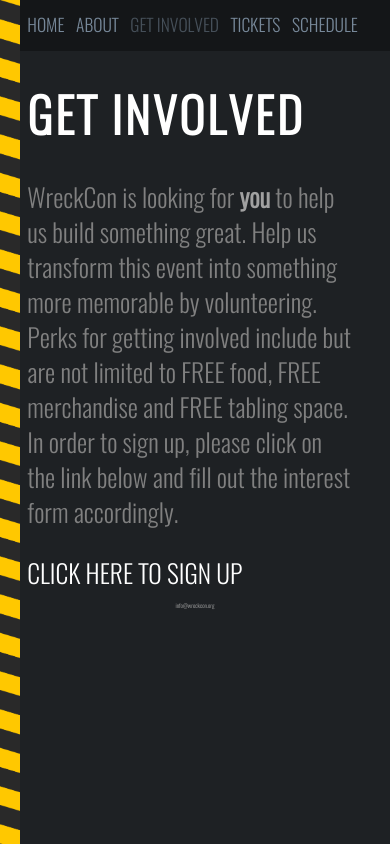
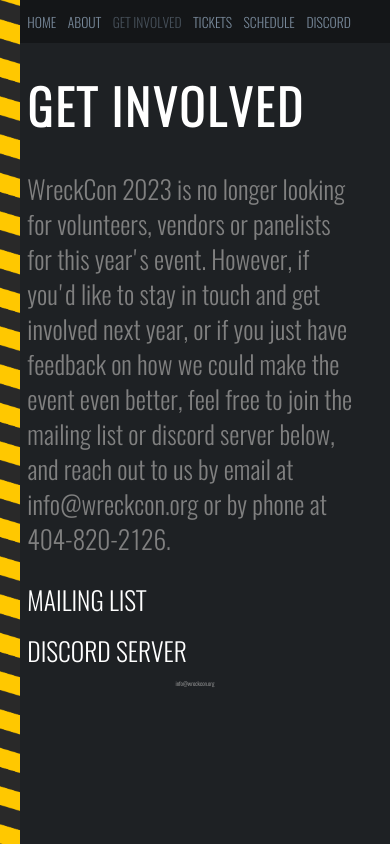
Before and after one commit to WreckConOrg/sentientrock.github.io, a React (Create React App) app: page /get-involved in a window 390 px wide. Built offline with nearby package versions, Linux system fonts and the light colour scheme.

Commit message:
Many changes, added discord and ticket link, get involved links closed, other miscellanous things

```diff
--- a/public/index.html
+++ b/public/index.html
@@ -39,7 +39,7 @@
       work correctly both with client-side routing and a non-root public URL.
       Learn how to configure a non-root public URL by running `npm run build`.
     -->
-    <title>WCC2023</title>
+    <title>WreckCon 2023</title>
   </head>
   <body>
     <noscript>You need to enable JavaScript to run this app.</noscript>
--- a/src/AboutPage.js
+++ b/src/AboutPage.js
@@ -28,6 +28,16 @@ function AboutPage() {
                 <p className="info">
                     We would also like to thank the Georgia Tech Parents Fund! This event could not happen without their support.
                 </p>
+                <p className="info">
+                    To stay informed of any updates about Wreckcon as they come out, join the mailing list or discord server below:
+                </p>
+                <a href="https://forms.gle/NHsDQPAxGrqLWdqX7" className="bigLink">
+                    MAILING LIST
+                </a>
+                <p/>
+                <a href="https://discord.gg/vDQBrk5EbB" className="bigLink">
+                    DISCORD SERVER
+                </a>
             </div>
         </div>
     )
--- a/src/App.css
+++ b/src/App.css
@@ -165,11 +165,11 @@
 
 @media (max-width:510px) {
     .navlink {
-        font-size: 4.5vw;
+        font-size: 3.5vw;
     }
 
     .navbar {
-        height: 13vw;
+        height: 11vw;
     }
 }
 
@@ -188,7 +188,7 @@
 
 @media (max-width:500px) {
     .navlink-disabled {
-        font-size: 4.5vw;
+        font-size: 3.5vw;
     }
 }
 
--- a/src/App.js
+++ b/src/App.js
@@ -3,6 +3,7 @@ import CountdownTimer from './CountdownTimer'
 import InvolvedPage from './InvolvedPage';
 import AboutPage from './AboutPage'
 import ComingSoon from './ComingSoon';
+import Redirect from './Redirect';
 import {
   Routes,
   Route,
@@ -19,7 +20,7 @@ function App() {
         <Routes>
           <Route path="/about" element={<AboutPage />} />
           <Route path="/get-involved" element={<InvolvedPage />} />
-          <Route path="/tickets" element={<ComingSoon tickets={true} />} />
+          <Route path="/tickets" element={<Redirect />} />
           <Route path="/schedule" element={<ComingSoon schedule={true} />} />
           <Route path="/" element={<Home />}/>
         </Routes>
@@ -48,9 +49,11 @@ function Home() {
         <a href={'none'} className='link-disabled'> &bull; </a>
         <Link to={"/get-involved"} className='link'> GET INVOLVED</Link>
         <a href={'none'} className='link-disabled'> &bull; </a>
-        <Link to={"/tickets"} className='link' > TICKETS</Link>
+        <a href={'https://gatech.universitytickets.com/w/event.aspx?id=1942'} className='link' > TICKETS</a>
         <a href={'none'} className='link-disabled'> &bull; </a>
         <Link to={"/schedule"} className='link' > SCHEDULE</Link>
+        <a href={'none'} className='link-disabled'> &bull; </a>
+        <a href={'https://discord.gg/vDQBrk5EbB'} className='link'> DISCORD </a>
       </div>
     </div>
   );
--- a/src/ComingSoon.js
+++ b/src/ComingSoon.js
@@ -10,9 +10,17 @@ function ComingSoon(props) {
                     STAY TUNED
                 </h1>
                 <p className="info">
-                    As we get closer to the event, we will release signups for tickets as well as a schedule of all the
-                    incredible events we plan to offer. For now, feel free to join the mailing list below for updates and info.
+                    As we get closer to the event, we will release a full schedule of all the
+                    incredible events we plan to offer. For now, feel free to join the mailing list discord server below for updates and info.
                 </p>
+                <p/>
+                <a href="https://forms.gle/NHsDQPAxGrqLWdqX7" className="bigLink">
+                    MAILING LIST
+                </a>
+                <p/>
+                <a href="https://discord.gg/vDQBrk5EbB" className="bigLink">
+                    DISCORD SERVER
+                </a>
             </div>
         </div>
     )
--- a/src/InvolvedPage.js
+++ b/src/InvolvedPage.js
@@ -11,11 +11,14 @@ function InvolvedPage() {
                     GET INVOLVED
                 </h1>
                 <p className='info'>
-                WreckCon is looking for <b className='spice'>you</b> to help us build something great. Help us transform this event into something more memorable by volunteering. Perks for getting involved include but are not limited to FREE food, FREE merchandise and FREE tabling space. In order to sign up, please click on the link below and fill out the interest form accordingly.
+                    WreckCon 2023 is no longer looking for volunteers, vendors or panelists for this year's event. However, if you'd like to stay in touch and get involved next year, or if you just have feedback on how we could make the event even better, feel free to join the mailing list or discord server below, and reach out to us by email at info@wreckcon.org or by phone at 404-820-2126.
                 </p>
-                <a href='https://docs.google.com/forms/d/e/1FAIpQLSf9f3dIseyon91cuFMt9u7KjlwEnuo2X1JhjphHkzPFwti2tQ/viewform'
-                className='bigLink'>
-                    CLICK HERE TO SIGN UP
+                <a href="https://forms.gle/NHsDQPAxGrqLWdqX7" className="bigLink">
+                    MAILING LIST
+                </a>
+                <p/>
+                <a href="https://discord.gg/vDQBrk5EbB" className="bigLink">
+                    DISCORD SERVER
                 </a>
             </div>
         </div>
--- a/src/Navbar.js
+++ b/src/Navbar.js
@@ -12,10 +12,12 @@ function Navbar(props) {
                 props.aboutDis ? 'navlink-disabled' : 'navlink'}> ABOUT </Link>}
             {<Link to={'/get-involved'} className={
                 props.involveDis ? 'navlink-disabled' : 'navlink'}> GET INVOLVED </Link>}
-            {<Link to={'/tickets'} className={
-                props.ticketsDis ? 'navlink-disabled' : 'navlink'}> TICKETS</Link> }
+            {<a href={'https://gatech.universitytickets.com/w/event.aspx?id=1942'} className={
+                props.ticketsDis ? 'navlink-disabled' : 'navlink'}> TICKETS</a> }
             {<Link to={'/schedule'} className={
                 props.scheduleDis ? 'navlink-disabled' : 'navlink'}> SCHEDULE</Link> }
+            {<a href={'https://discord.gg/vDQBrk5EbB'} className='navlink'>
+                DISCORD </a>}
         </div>
     )
 }
--- /dev/null
+++ b/src/Redirect.js
@@ -0,0 +1,9 @@
+import { useEffect } from 'react';
+
+const Redirect = () => {
+    useEffect(() => {
+        window.location.replace('https://gatech.universitytickets.com/w/event.aspx?id=1942&p=1')
+    }, [])
+}
+
+export default Redirect
```
